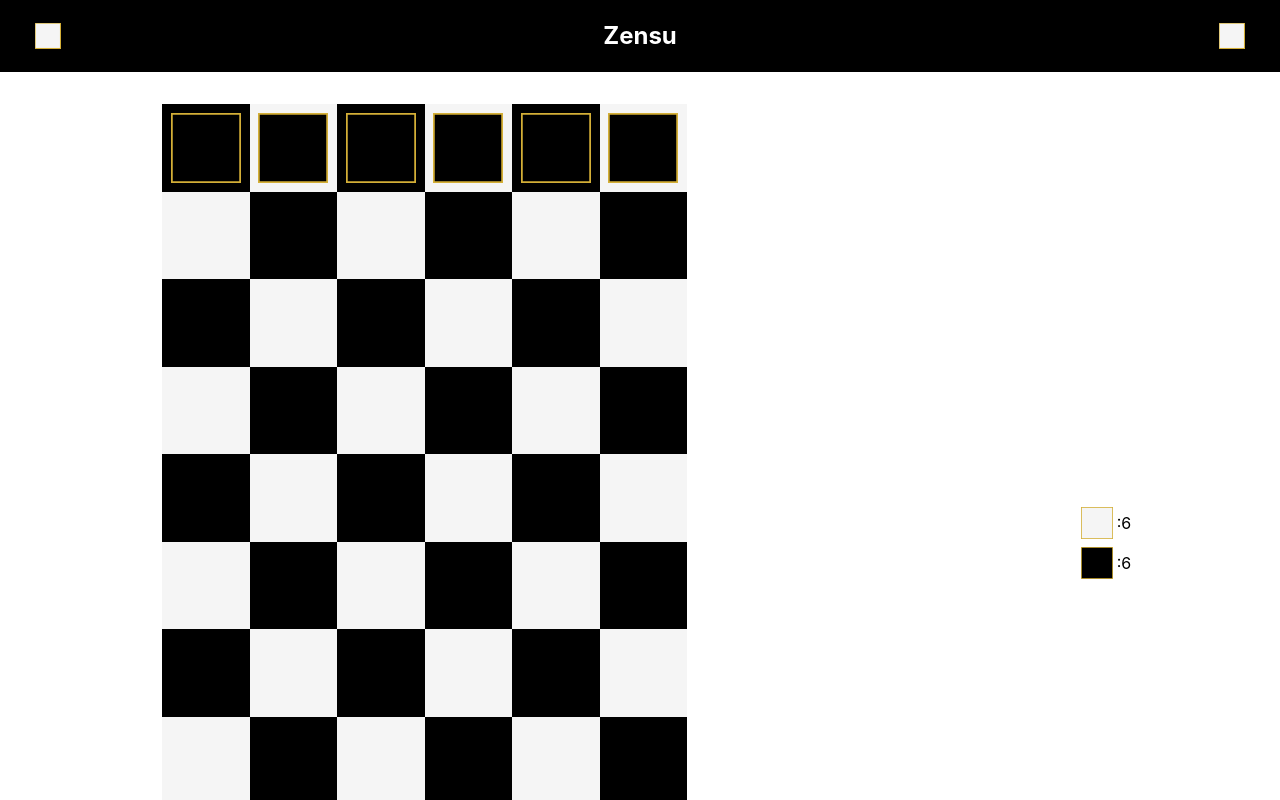
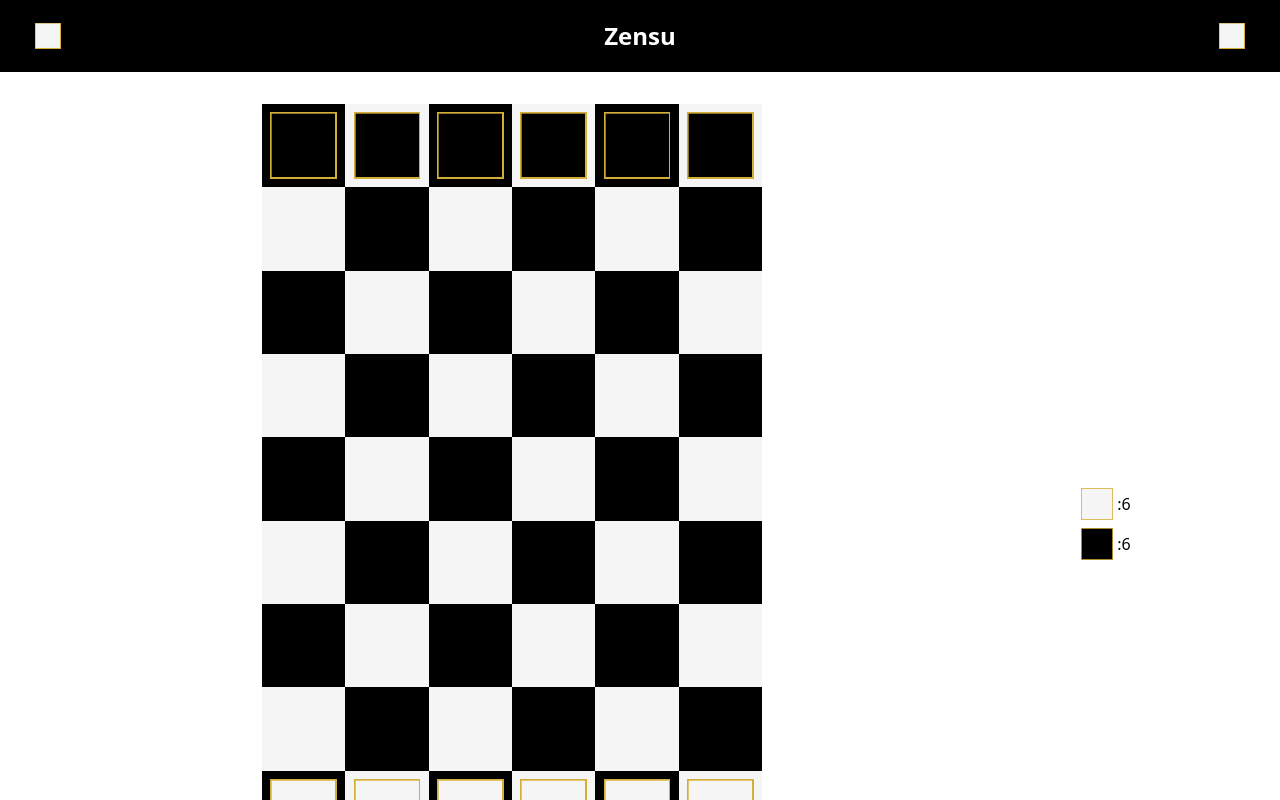
Before and after one commit to sjwarner/zensu-frontend, a React (Vite) app: page / in a window 1280 px wide. Shown: the top 800 px of the page. Built offline with nearby package versions, Linux system fonts and the light colour scheme.

Commit message:
Center board correctly

```diff
--- a/package.json
+++ b/package.json
@@ -13,7 +13,8 @@
     "@tailwindcss/vite": "^4.1.10",
     "feather-icons-react": "^0.9.0",
     "react": "^19.1.0",
-    "react-dom": "^19.1.0"
+    "react-dom": "^19.1.0",
+    "tailwindcss": "^4.1.10"
   },
   "devDependencies": {
     "@eslint/js": "^9.25.0",
--- a/src/App.css
+++ b/src/App.css
@@ -1,3 +1,5 @@
+@import "tailwindcss";
+
 .app {
   text-align: center;
 }
@@ -5,13 +7,13 @@
 .board {
   position: relative;
   width: 100%;
-  max-width: 700px;
+  max-width: 500px;
 }
 
 .board:after {
   content: "";
   display: block;
-  padding-bottom: 100%;
+  padding-bottom: calc( (9 / 6) * 100% ); /* height/width ratio */
 }
 
 .content {
@@ -20,11 +22,11 @@
 }
 
 .board-row {
-  height: 12.5%;
+  height: calc(100% / 9); /* 9 rows */
 }
 
 .square {
-  width: 12.5%;
+  width: calc(100% / 6); /* 6 columns */
 }
 
 .square-black {
```
Also changed, not shown: 1 other file (tests, documents, lock files or other folders).
